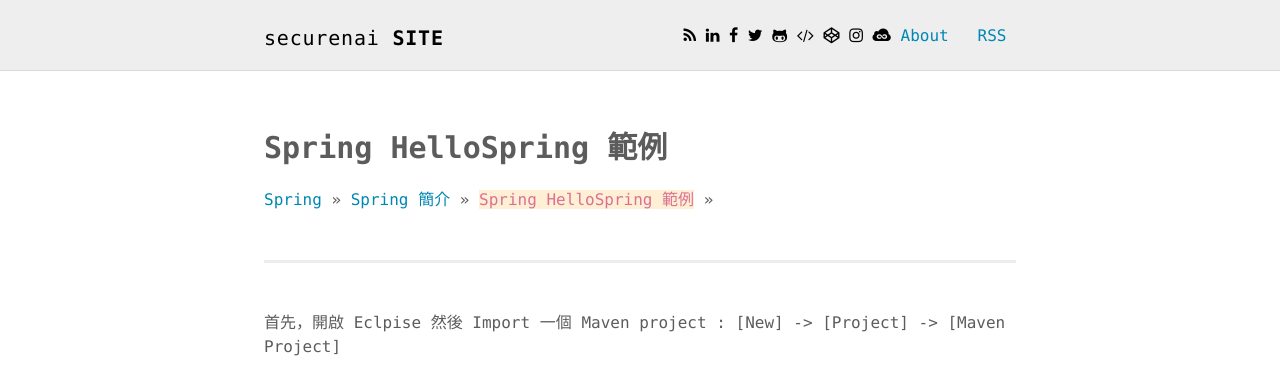
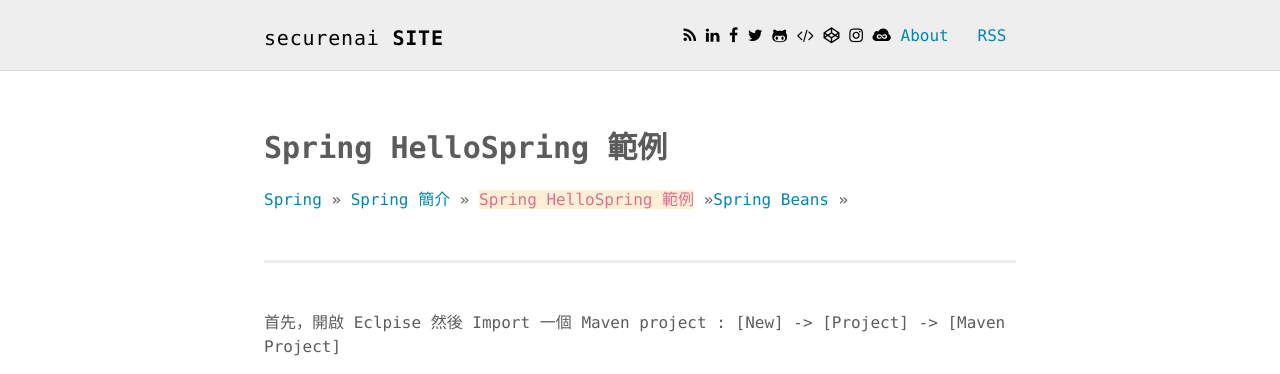
Before and after one commit to securenai/securenai.github.io, a Jekyll site: the page built from spring/spring_page2.md, in a window 1280 px wide and 900 px high. Shown: the top 374 px of the window. Built offline with Jekyll 4.4.1, drawn with Linux system fonts in a browser that asks for light colours; our own code applies the rules of GitHub Pages for plain Markdown files.

Commit message:
Update spring_page2.md

```diff
--- a/spring/spring_page2.md
+++ b/spring/spring_page2.md
@@ -14,7 +14,7 @@
 
 <a href="/spring/">Spring</a> >>
 <a href="/spring/spring_page1/">Spring 簡介</a> >>
-<a href="/spring/spring_page2/" style="color:palevioletred;background-color:papayawhip;">Spring HelloSpring 範例</a> >>
+<a href="/spring/spring_page2/" style="color:palevioletred;background-color:papayawhip;">Spring HelloSpring 範例</a> >><a href="/spring/spring_page3/">Spring Beans</a> >>
 <div class="divider"></div>
 首先，開啟 Eclpise 然後 Import 一個 Maven project : [New] -> [Project] -> [Maven Project]
 
```
